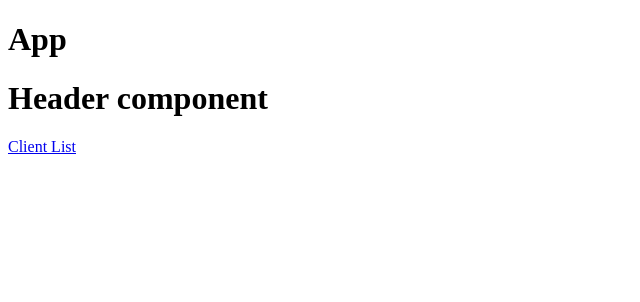
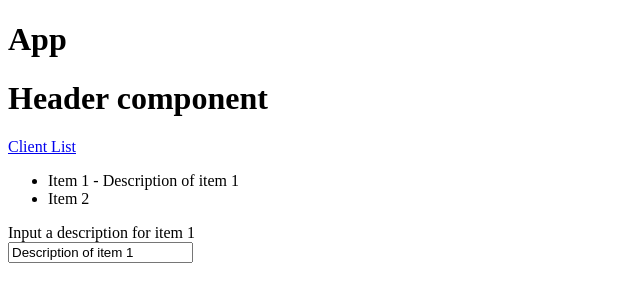
Before and after one commit to EMoonlit/angular-playground, an Angular app: page / in a window 1280 px wide. Shown: the top 302 px of the page, without its empty margins (0-640 px from the left). Built offline with nearby package versions, Linux system fonts and the light colour scheme.

Commit message:
feat: added data bind example using module forms

```diff
--- a/src/app/app.component.html
+++ b/src/app/app.component.html
@@ -1,3 +1,13 @@
 <h1>App</h1>
 <app-header></app-header>
+
 <router-outlet></router-outlet>
+
+<ul>
+    <li>Item 1 - {{description1}}</li>
+    <li>Item 2</li>
+</ul>
+
+<label>Input a description for item 1</label>
+<br>
+<input [(ngModel)]="description1" />
--- a/src/app/app.component.ts
+++ b/src/app/app.component.ts
@@ -7,4 +7,5 @@ import { Component } from '@angular/core';
 })
 export class AppComponent {
   title = 'first-angular-app';
+  description1 = 'Description of item 1'
 }
--- a/src/app/app.module.ts
+++ b/src/app/app.module.ts
@@ -4,6 +4,7 @@ import { BrowserModule } from '@angular/platform-browser';
 import { AppRoutingModule } from './app-routing.module';
 import { AppComponent } from './app.component';
 import { ComponentModule } from 'src/components/component.module';
+import { FormsModule } from '@angular/forms';
 
 @NgModule({
   declarations: [
@@ -12,7 +13,8 @@ import { ComponentModule } from 'src/components/component.module';
   imports: [
     BrowserModule,
     ComponentModule,
-    AppRoutingModule
+    AppRoutingModule,
+    FormsModule
   ],
   providers: [],
   bootstrap: [AppComponent]
```
